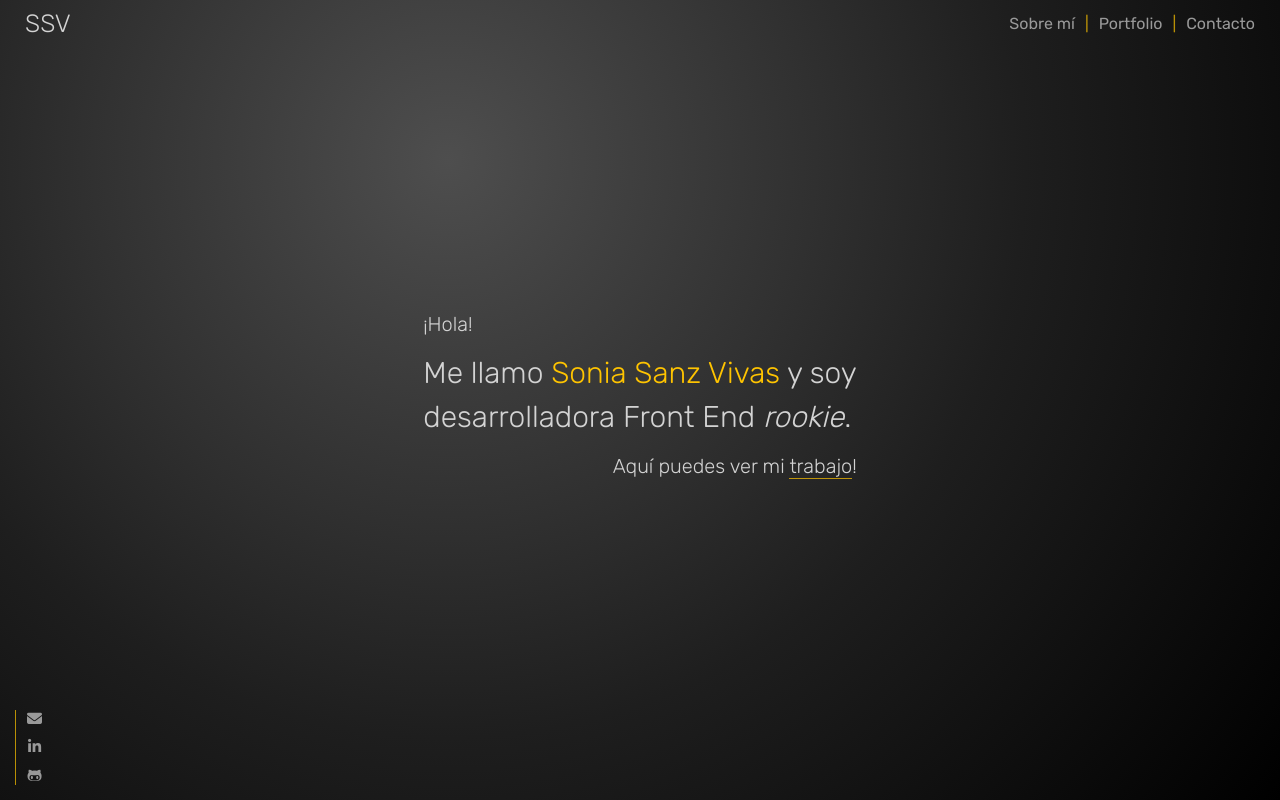
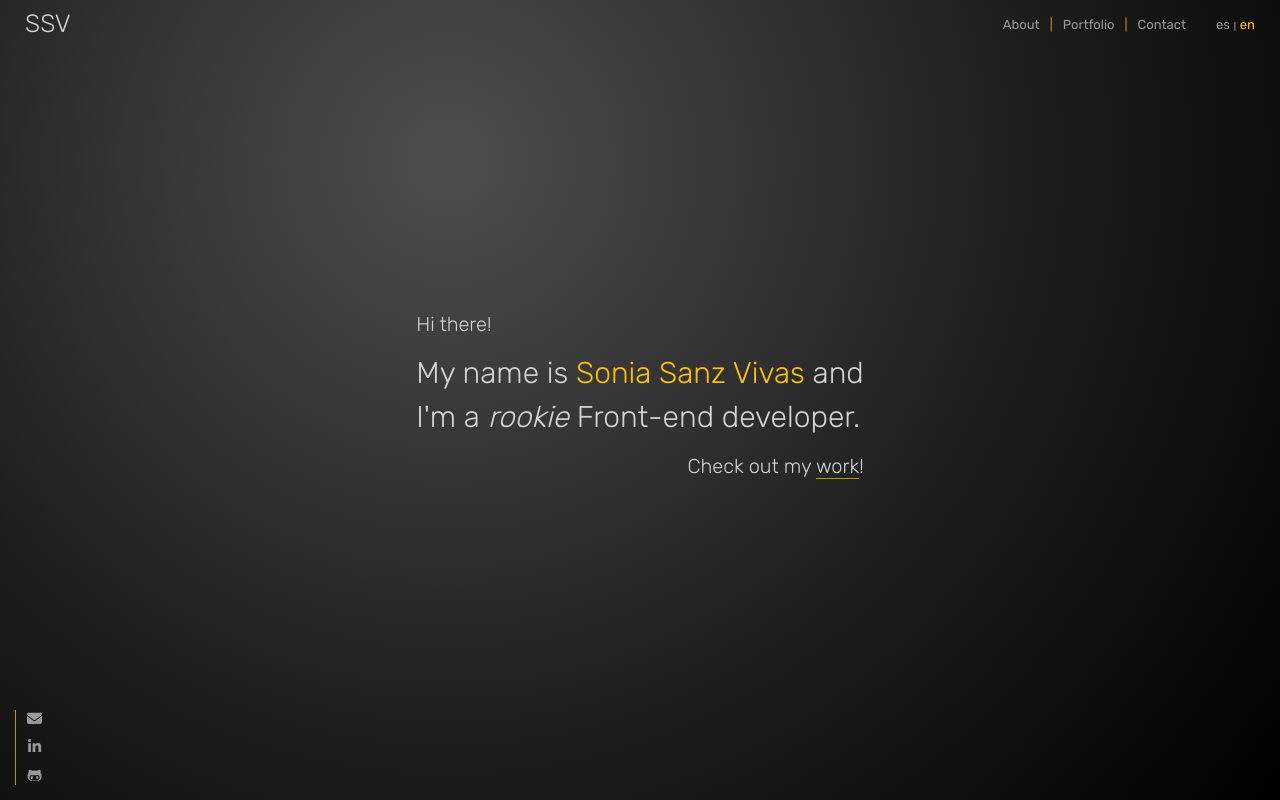
Before and after one commit to Sonia-SV/portfolio, a React (Create React App) app: page /#/ in a window 1280 px wide. Built offline with nearby package versions, Linux system fonts and the light colour scheme.

Commit message:
Add all section but portfolio

```diff
--- a/src/components/App.js
+++ b/src/components/App.js
@@ -10,15 +10,28 @@ import ContactIcons from './ContactIcons';
 import '../stylesheets/App.scss';
 
 const App = () => {
-  const [languajeSpanish, setLanguajeSpanish] = useState(true);
+  const [languajeSpanish, setLanguajeSpanish] = useState('');
   const [projects, setProjects] = useState([]);
   useEffect(() => {
     setProjects(projectsList);
   });
-  console.log(projects);
+
+  useEffect(() => {
+    const data = JSON.parse(localStorage.getItem('languaje'));
+    if (data) {
+      setLanguajeSpanish(data);
+    }
+  }, []);
+  useEffect(() => {
+    localStorage.setItem('languaje', JSON.stringify(languajeSpanish));
+  });
+
+  const handleSetLanguaje = (lang) => {
+    setLanguajeSpanish(lang === 'en' ? false : true);
+  };
   return (
     <React.Fragment>
-      <Header languajeSpanish={languajeSpanish} />
+      <Header languajeSpanish={languajeSpanish} handleSetLanguaje={handleSetLanguaje} />
       <main className="main">
         <Switch>
           <Route exact path="/">
@@ -30,7 +43,9 @@ const App = () => {
           <Route path="/portfolio">
             <PortfolioList projects={projects} languajeSpanish={languajeSpanish} />
           </Route>
-          <Route path="/contact" component={Contact} />
+          <Route path="/contact">
+            <Contact languajeSpanish={languajeSpanish} />
+          </Route>
         </Switch>
       </main>
       <ContactIcons />
--- a/src/components/Contact.js
+++ b/src/components/Contact.js
@@ -1,17 +1,26 @@
 import React from 'react';
+import '../stylesheets/layout/contactIcons.scss';
 
-const Contact = () => {
+const Contact = (props) => {
+  console.log(props);
+  const renderContact = (icon, tittle, href) => {
+    return (
+      <li className="contact__li">
+        <a className="contact__li__a" href={href} title={tittle} target="_blank" rel="noopener noreferrer">
+          <i className={icon}></i>
+        </a>
+      </li>
+    );
+  };
   return (
-    <div>
-      <p className="landing">
-        <span className="landing__small">Hi there!</span>
-        <span>
-          My name is <span className="landing__name">Sonia Sanz Vivas</span> and
-        </span>
-        <span> I'm a rookie Front End Developer.</span>
-        <span className="landing__small">Check out my work!</span>
-      </p>
-    </div>
+    <section className="main__section">
+      <p className="main__section__p">{props.languajeSpanish ? 'Contacta conmigo:' : 'Reach out to me:'}</p>
+      <ul className="contact">
+        {renderContact('fas fa-envelope', 'Send email', 'mailto:sonia.sanzvivas@gmail.com')}
+        {renderContact('fab fa-linkedin-in', 'Go to Linkedin', 'https://www.linkedin.com/in/soniasanzvivas')}
+        {renderContact('fab fa-github-alt', 'Go to GitHub', 'https://github.com/Sonia-SV')}
+      </ul>
+    </section>
   );
 };
 
--- a/src/components/ContactIcons.js
+++ b/src/components/ContactIcons.js
@@ -13,7 +13,7 @@ const ContactIcons = () => {
   };
   return (
     <ul className="contactIcons">
-      {renderIcons('fas fa-envelope', 'Send email', 'sonia.sanzvivas@gmail.com')}
+      {renderIcons('fas fa-envelope', 'Send email', 'mailto:sonia.sanzvivas@gmail.com')}
       {renderIcons('fab fa-linkedin-in', 'Go to Linkedin', 'https://www.linkedin.com/in/soniasanzvivas')}
       {renderIcons('fab fa-github-alt', 'Go to GitHub', 'https://github.com/Sonia-SV')}
     </ul>
--- a/src/components/Header.js
+++ b/src/components/Header.js
@@ -3,15 +3,18 @@ import { Link, Route } from 'react-router-dom';
 import '../stylesheets/layout/header.scss';
 
 const Header = (props) => {
+  const handleLanguaje = (event) => {
+    props.handleSetLanguaje(event.target.value);
+  };
   const renderActualRoute = (route, text) => {
     return (
       <Route
         path={route}
         children={({ match }) => {
-          const activeClass = !!match && match.isExact ? 'header__nav__ul__li__active' : '';
+          const activeClass = !!match && match.isExact ? 'header__nav__menu__li__active' : '';
 
           return (
-            <li className="header__nav__ul__li">
+            <li className="header__nav__menu__li">
               <Link to={route} className={activeClass}>
                 {text}
               </Link>
@@ -26,12 +29,35 @@ const Header = (props) => {
       <h1>
         <Link to={'/'}> SSV</Link>
       </h1>
+
       <nav className="header__nav">
-        <ul className="header__nav__ul">
+        <ul className="header__nav__menu">
           {renderActualRoute('/about', props.languajeSpanish ? 'Sobre mí' : 'About')}
           {renderActualRoute('/portfolio', 'Portfolio')}
           {renderActualRoute('/contact', props.languajeSpanish ? 'Contacto' : 'Contact')}
         </ul>
+        <form className="header__nav__lang">
+          <input
+            className="header__nav__lang__item"
+            type="radio"
+            id="es"
+            name="languaje"
+            value="es"
+            onChange={handleLanguaje}
+            checked={props.languajeSpanish ? true : false}
+          />
+          <label htmlFor="es">es</label>
+          <input
+            className="header__nav__lang__item"
+            type="radio"
+            id="en"
+            name="languaje"
+            value="en"
+            onChange={handleLanguaje}
+            checked={props.languajeSpanish ? false : true}
+          />
+          <label htmlFor="en">en</label>
+        </form>
       </nav>
     </header>
   );
--- a/src/components/Landing.js
+++ b/src/components/Landing.js
@@ -11,7 +11,7 @@ const Landing = (props) => {
           Me llamo <span className="landing__name">Sonia Sanz Vivas</span> y soy
         </span>
         <span>
-          desarrolladora Front End <em>rookie</em>.
+          desarrolladora Front-end <em>rookie</em>.
         </span>
         <span className="landing__small">
           Aquí puedes ver mi{' '}
@@ -32,7 +32,7 @@ const Landing = (props) => {
         </span>
         <span>
           {' '}
-          I'm a <em>rookie</em> Front End Developer.
+          I'm a <em>rookie</em> Front-end developer.
         </span>
         <span className="landing__small">
           Check out my{' '}
--- a/src/stylesheets/App.scss
+++ b/src/stylesheets/App.scss
@@ -5,8 +5,10 @@ body {
   height: 100vh;
   font-family: $main-font;
   background: radial-gradient(circle at 35% 20vh, rgb(78, 78, 78) 0%, rgb(48, 48, 48) 35%, rgba(30, 30, 30, 1) 55%, rgba(0, 0, 0, 1) 100%);
+  background-attachment: fixed;
   .main {
     height: 100vh;
+    padding: 10vh 20vh;
     display: flex;
     justify-content: center;
     align-items: center;
@@ -19,11 +21,11 @@ body {
       line-height: 30px;
       display: flex;
       flex-direction: column;
-      margin: 0 40vh;
+
       &__p {
         padding-bottom: 20px;
       }
-      &_a {
+      &__a {
         margin-top: 10px;
         color: $main-color-low;
         align-self: flex-end;
--- a/src/stylesheets/core/mixins.scss
+++ b/src/stylesheets/core/mixins.scss
@@ -11,6 +11,8 @@
 @mixin link {
   &:active,
   &:hover {
+    transform: scale(1.15);
     color: $main-color;
+    transition: color 1s, transform 1s;
   }
 }
--- a/src/stylesheets/layout/contactIcons.scss
+++ b/src/stylesheets/layout/contactIcons.scss
@@ -24,3 +24,25 @@
     }
   }
 }
+
+.contact {
+  display: flex;
+  justify-content: space-between;
+  &__li {
+    background-color: $medium-dark-color;
+    width: 40px;
+    height: 40px;
+    border-radius: 40px;
+    display: flex;
+    align-items: center;
+    justify-content: center;
+    color: $light-color;
+
+    &:hover {
+      transform: scale(1.2);
+      background-color: transparent;
+      color: $main-color;
+      transition: color 0.3s, transform 1s, background-color 0.5s;
+    }
+  }
+}
--- a/src/stylesheets/layout/header.scss
+++ b/src/stylesheets/layout/header.scss
@@ -15,19 +15,47 @@
     @include link;
   }
   &__nav {
-    &__ul {
+    display: flex;
+    &__menu {
       &__li {
         color: $medium-light-color;
         display: inline;
+        font-size: 13px;
         &:not(:last-child):after {
           padding: 10px;
           content: '|';
           color: $main-color-low;
         }
+        a {
+          @include link;
+        }
         &__active {
           color: $light-color;
         }
-        @include link;
+      }
+    }
+
+    &__lang {
+      padding-left: 30px;
+      &__item {
+        display: none;
+      }
+
+      &__item + label {
+        display: inline-block;
+        cursor: pointer;
+        color: $medium-light-color;
+        font-size: 13px;
+        &:not(:last-child):after {
+          padding: 4px;
+          font-size: 8px;
+          content: '|';
+          color: $light-color;
+        }
+      }
+
+      &__item:checked + label {
+        color: $main-color;
       }
     }
   }
```
Also changed, not shown: src/components/About.js (+30 -6 lines), src/img/unnamed.png (deleted), 1 other file (tests, documents, lock files or other folders).
